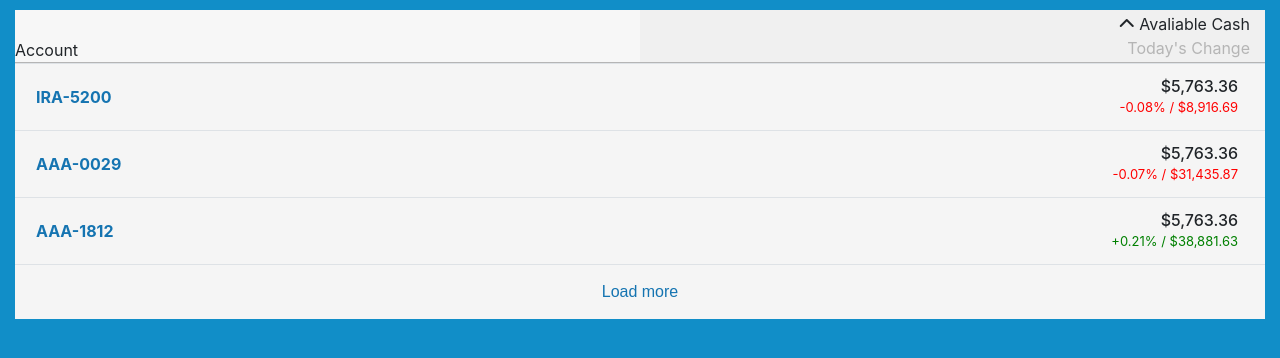
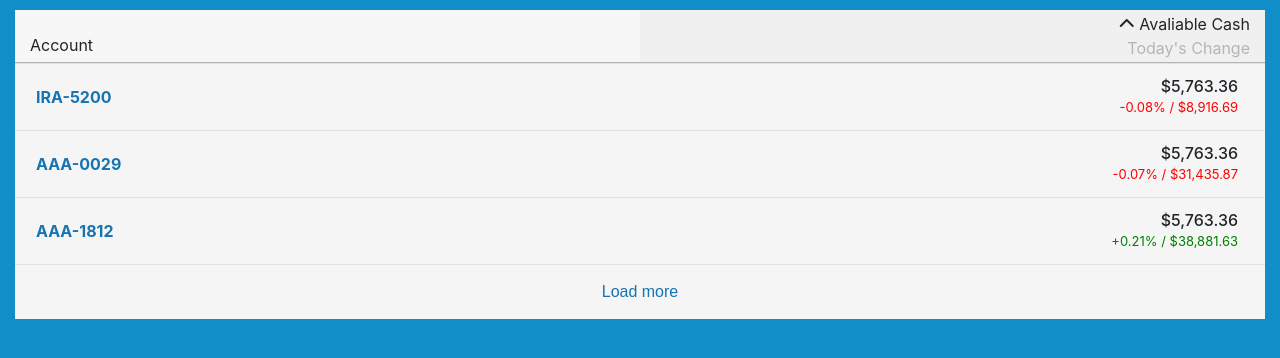
Before and after one commit to deeptimhaskar/angular-capgemini, an Angular app: page /#/account-details in a window 1280 px wide. Shown: the top 358 px of the page. Built offline with nearby package versions, Linux system fonts and the light colour scheme.

Commit message:
1 file modified

```diff
--- a/src/app/account-details/account-details.component.css
+++ b/src/app/account-details/account-details.component.css
@@ -14,8 +14,8 @@
 }
 .accText{
 position: absolute;
-bottom:0;
-left:0;
+bottom:5px;
+left:15px;
 }
 .active {
     background: #F0F0F0;
```
